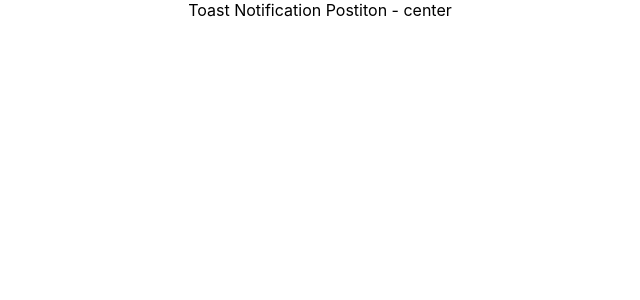
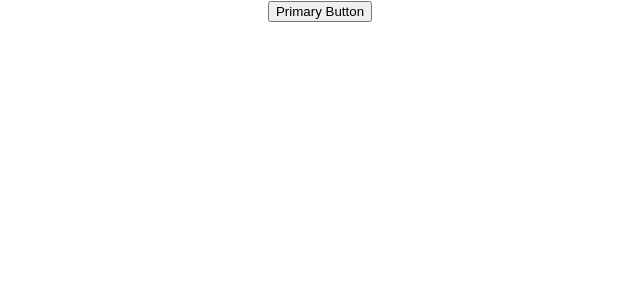
Before and after one commit to SeunOluwa/React-TS-Tutorial, a React (Create React App) app: page / in a window 1280 px wide. Shown: the top 300 px of the page, without its empty margins (320-960 px from the left). Built offline with nearby package versions, Linux system fonts and the light colour scheme.

Commit message:
wrapping html elements

```diff
--- a/src/App.tsx
+++ b/src/App.tsx
@@ -1,10 +1,12 @@
 import './App.css';
-import { Toast } from './components/templateliterals/Toast';
+import { CustomButton } from './components/html/Button';
 
 function App() {
   return (
     <div className="App">
-      <Toast position='center' />
+      <CustomButton variant='primary' onClick={() => console.log('Clicked')}>
+        Primary Button
+      </CustomButton>
     </div>
   );
 }
--- /dev/null
+++ b/src/components/html/Button.tsx
@@ -0,0 +1,12 @@
+type ButtonProps = {
+    variant: 'primary' | 'secondary'
+    children: string
+} & Omit<React.ComponentProps<'button'>, 'children'>
+
+export const CustomButton = ({ variant, children, ...rest }: ButtonProps) => {
+    return (
+        <button className={`class-with-${variant}`} {...rest}>
+            {children}
+        </button>
+    );
+}
```
Also changed, not shown: src/components/html/Input.tsx (added, +9 -0 lines).
